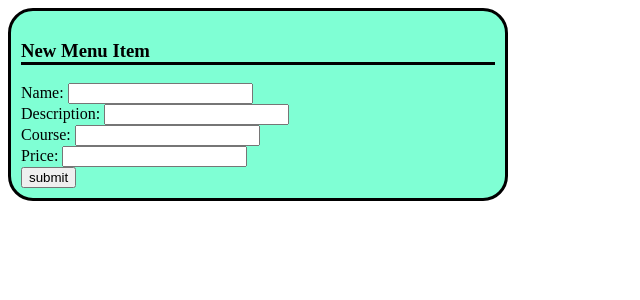
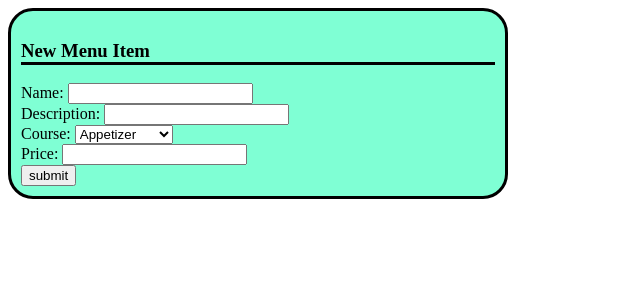
Before and after one commit to pranav97/flasky_restaurant, a Flask app: page /restaurant/1/menu/new in a window 1280 px wide. Shown: the top 300 px of the page, without its empty margins (0-640 px from the left). Run offline with Flask 2, Linux system fonts and the light colour scheme.

Commit message:
3 course meal boiiiii

```diff
--- a/templates/newmenuitem.html
+++ b/templates/newmenuitem.html
@@ -9,7 +9,12 @@
     <form action="{{ url_for('newMenuItem', restaurant_id=restaurant_id )}}" method='post'>
         Name: <input type="text" name="name"><br>
         Description: <input type="text" name="description"><br>
-        Course: <input type="text" name="course"><br>
+        Course:
+            <select name="course">
+               <option value = "Appetizer">Appetizer</option>
+               <option value = "Main Course">Main Course</option>
+               <option value = "Dessert">Dessert</option>
+             </select><br>
         Price: <input type="text" name="price"><br>
         <input type="submit" value="submit">
     </form>
```
Also changed, not shown: restaurantmenu.db.
